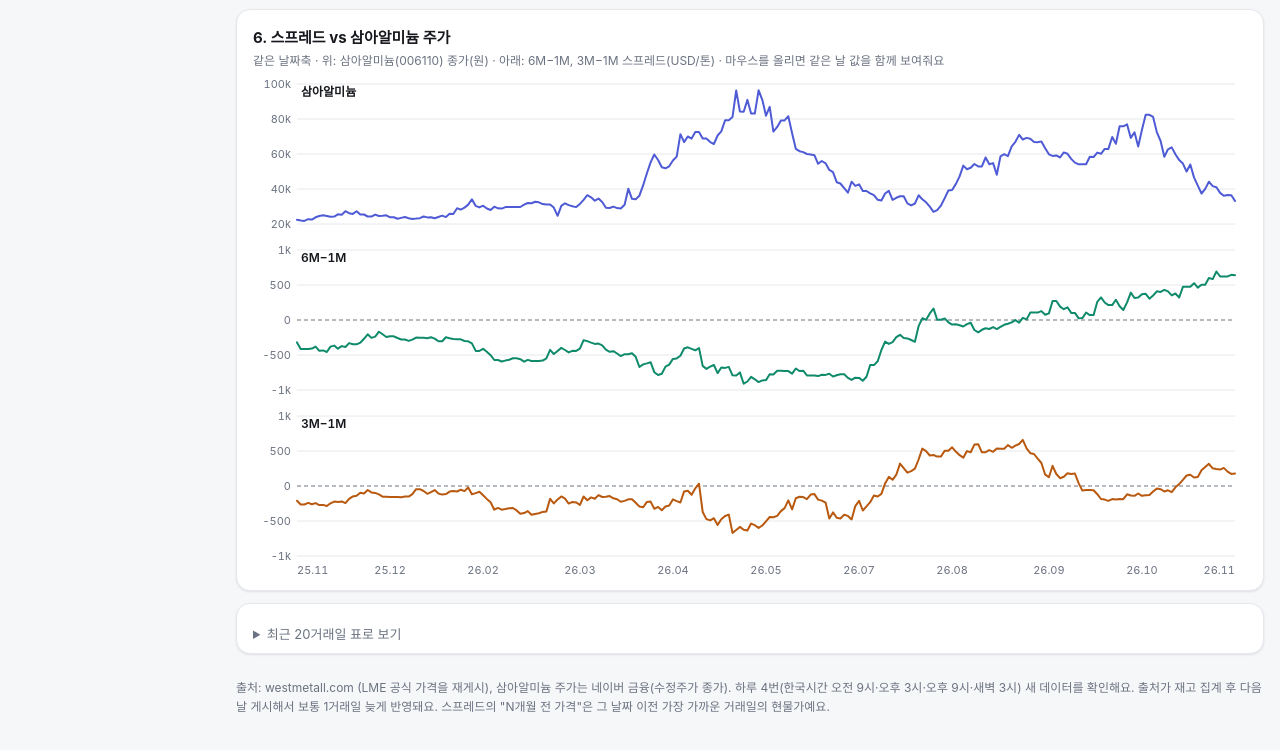
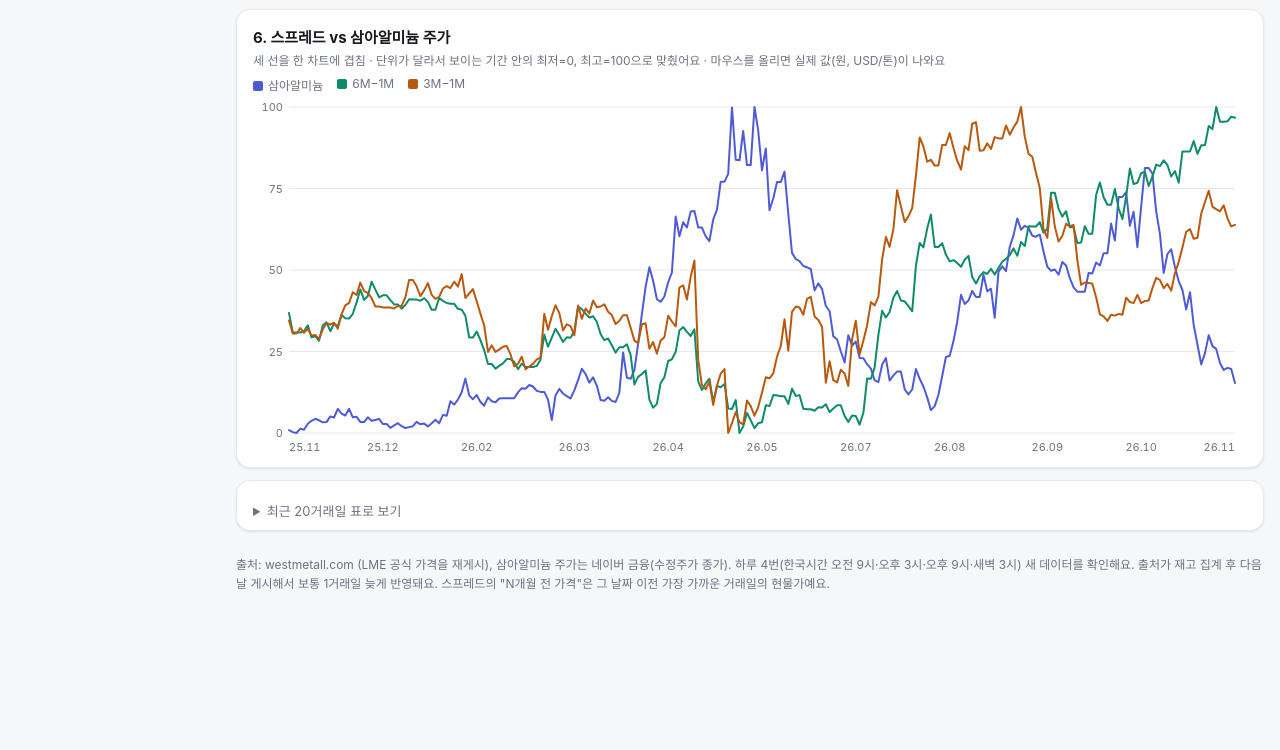
Before and after one commit to musicinsun/consensus-note, a plain HTML site: page aluminum.html in a window 1280 px wide. Shown: the part 1332-2082 px from the top of the page. After the commit the page ends 2001 px from the top, so only its background shows below. Drawn offline with Linux system fonts and the light colour scheme; a web font is replaced by a local one.

Commit message:
6번 차트를 한 차트에 겹친 선으로 변경 (기간 내 0~100 정규화)
Co-Authored-By: Claude Opus 5.5 <noreply@anthropic.com>

```diff
--- a/aluminum.html
+++ b/aluminum.html
@@ -34,6 +34,8 @@ h1{margin:0;font-size:26px;letter-spacing:-.02em}
 .chart .hd{stroke:var(--surface);stroke-width:2}
 .tip{position:absolute;top:0;pointer-events:none;background:var(--text);color:var(--surface);font-size:12px;line-height:1.5;padding:6px 9px;border-radius:8px;white-space:nowrap;font-variant-numeric:tabular-nums;z-index:2}
 .tip .sw{display:inline-block;width:8px;height:8px;border-radius:2px;margin-right:5px}
+.legend{display:flex;gap:14px;flex-wrap:wrap;font-size:12px;color:var(--muted);margin:8px 0 4px}
+.legend .sw{display:inline-block;width:10px;height:10px;border-radius:2px;margin-right:5px;vertical-align:-1px}
 details.tbl{margin-top:4px;font-size:13px;color:var(--muted)}
 details.tbl summary{cursor:pointer;width:max-content}
 details.tbl table{border-collapse:collapse;margin-top:8px;font-variant-numeric:tabular-nums;width:100%;max-width:640px}
@@ -74,7 +76,7 @@ details.tbl td{color:var(--text)}
     <section class="card"><h2>4. 스프레드: 6개월 전 − 1개월 전</h2><p>판매 기준가 − 매입 기준가 · 0 위면 시차가 유리 · USD/톤</p><div class="chart" id="c4"></div></section>
     <section class="card"><h2>5. 스프레드: 3개월 전 − 1개월 전</h2><p>USD/톤</p><div class="chart" id="c5"></div></section>
   </div>
-  <section class="card"><h2>6. 스프레드 vs 삼아알미늄 주가</h2><p>같은 날짜축 · 위: 삼아알미늄(006110) 종가(원) · 아래: 6M−1M, 3M−1M 스프레드(USD/톤) · 마우스를 올리면 같은 날 값을 함께 보여줘요</p><div class="chart" id="c6"></div></section>
+  <section class="card"><h2>6. 스프레드 vs 삼아알미늄 주가</h2><p>세 선을 한 차트에 겹침 · 단위가 달라서 보이는 기간 안의 최저=0, 최고=100으로 맞췄어요 · 마우스를 올리면 실제 값(원, USD/톤)이 나와요</p><div class="chart" id="c6"></div></section>
 
   <section class="card">
     <details class="tbl"><summary>최근 20거래일 표로 보기</summary><div id="tbl"></div></details>
@@ -191,6 +193,66 @@ details.tbl td{color:var(--text)}
     hit.addEventListener("pointermove", show); hit.addEventListener("pointerdown", show); hit.addEventListener("pointerleave", hide);
   }
 
+  // 단위가 다른 선들을 한 차트에 겹쳐 그림: 보이는 기간 안에서 각 선의 최저=0, 최고=100으로 맞춤.
+  // 그래서 선이 서로 교차해 보이고, 마우스를 올리면 실제 값(원, 달러)을 보여줌.
+  function overlay(box, data, series, H){
+    box.replaceChildren();
+    if (!data.length) { box.appendChild(el("p", null, "데이터가 없어요.")); return; }
+    const lg = el("div", "legend");
+    series.forEach(p => { const it = el("span", "lgi"); const sw = el("span", "sw"); sw.style.background = css(p.color); it.appendChild(sw); it.appendChild(document.createTextNode(p.label)); lg.appendChild(it); });
+    box.appendChild(lg);
+    const W = Math.max(box.clientWidth, 280), m = {t: 10, r: 12, b: 24, l: 36};
+    const iw = W - m.l - m.r, ih = H - m.t - m.b, n = data.length;
+    const x = i => m.l + (n === 1 ? iw / 2 : i * iw / (n - 1));
+    const y = v => m.t + ih - v / 100 * ih;
+    const s = sv("svg", {viewBox: `0 0 ${W} ${H}`, height: H, role: "img", "aria-label": series.map(p => p.label).join(", ") + " 겹친 선 그래프 (기간 내 최저 0, 최고 100)"});
+    [0, 25, 50, 75, 100].forEach(v => {
+      s.appendChild(sv("line", {class: "gl", x1: m.l, x2: W - m.r, y1: y(v), y2: y(v)}));
+      const t = sv("text", {x: m.l - 6, y: y(v) + 4, "text-anchor": "end"}); t.textContent = v; s.appendChild(t);
+    });
+    const scales = series.map(p => {
+      const vals = data.map(r => r[p.key]).filter(v => v != null);
+      const lo = Math.min(...vals), hi = Math.max(...vals), span = hi - lo || 1;
+      const norm = v => (v - lo) / span * 100;
+      let d = "", pen = false;
+      data.forEach((r, i) => { const v = r[p.key]; if (v == null) { pen = false; return; } d += (pen ? "L" : "M") + x(i).toFixed(1) + "," + y(norm(v)).toFixed(1); pen = true; });
+      s.appendChild(sv("path", {class: "ln", d, stroke: css(p.color)}));
+      return {p, norm};
+    });
+    const span = (data[n - 1].t - data[0].t) / 864e5;
+    const lab = t => span > 200 ? `${String(t.getFullYear()).slice(2)}.${String(t.getMonth() + 1).padStart(2, "0")}` : `${t.getMonth() + 1}/${t.getDate()}`;
+    const cnt = Math.max(2, Math.floor(iw / 80));
+    for (let k = 0; k < cnt; k++) {
+      const i = Math.round(k * (n - 1) / (cnt - 1));
+      const t = sv("text", {x: x(i), y: H - 6, "text-anchor": k === 0 ? "start" : k === cnt - 1 ? "end" : "middle"}); t.textContent = lab(data[i].t); s.appendChild(t);
+    }
+    const cross = sv("line", {class: "cross", y1: m.t, y2: m.t + ih, visibility: "hidden"}); s.appendChild(cross);
+    const dots = scales.map(sc => { const c = sv("circle", {class: "hd", r: 5, fill: css(sc.p.color), visibility: "hidden"}); s.appendChild(c); return c; });
+    const hit = sv("rect", {x: m.l, y: 0, width: iw, height: H, fill: "transparent"}); s.appendChild(hit);
+    box.appendChild(s);
+    const tip = el("div", "tip"); tip.hidden = true; box.appendChild(tip);
+    function show(e){
+      const rc = s.getBoundingClientRect(), px = (e.clientX - rc.left) * W / rc.width;
+      const i = Math.max(0, Math.min(n - 1, Math.round((px - m.l) / (iw / Math.max(1, n - 1)))));
+      const r = data[i];
+      cross.setAttribute("x1", x(i)); cross.setAttribute("x2", x(i)); cross.setAttribute("visibility", "visible");
+      tip.replaceChildren(el("div", null, r.d));
+      scales.forEach((sc, k) => {
+        const v = r[sc.p.key];
+        if (v == null) dots[k].setAttribute("visibility", "hidden");
+        else { dots[k].setAttribute("cx", x(i)); dots[k].setAttribute("cy", y(sc.norm(v))); dots[k].setAttribute("visibility", "visible"); }
+        const line = el("div"); const sw = el("span", "sw"); sw.style.background = css(sc.p.color);
+        line.appendChild(sw); line.appendChild(document.createTextNode(`${sc.p.label} ${sc.p.fmt(v)}`)); tip.appendChild(line);
+      });
+      tip.hidden = false;
+      const tx = x(i) * rc.width / W, tw = tip.offsetWidth;
+      tip.style.left = Math.min(Math.max(0, tx - tw / 2), rc.width - tw) + "px";
+      tip.style.top = (lg.offsetHeight - 8) + "px"; tip.style.transform = "translateY(-100%)";
+    }
+    const hide = () => { cross.setAttribute("visibility", "hidden"); dots.forEach(d => d.setAttribute("visibility", "hidden")); tip.hidden = true; };
+    hit.addEventListener("pointermove", show); hit.addEventListener("pointerdown", show); hit.addEventListener("pointerleave", hide);
+  }
+
   const P_PRICE = {key: "cash", color: "--s-price", label: "현물가", fmt: v => "$" + fmt0(v)};
   const P_STOCK = {key: "stock", color: "--s-stock", label: "재고", fmt: v => fmt0(v) + "t"};
   const P_S61 = {key: "s61", color: "--s-spread", label: "6M−1M", zero: true, fmt: v => "$" + fmtS(v)};
@@ -228,7 +290,7 @@ details.tbl td{color:var(--text)}
     chart(document.getElementById("c3"), data, [P_PRICE, P_STOCK], 150);
     chart(document.getElementById("c4"), data, [P_S61], 200);
     chart(document.getElementById("c5"), data, [P_S31], 200);
-    chart(document.getElementById("c6"), data, [P_PX, P_S61, P_S31], 140);
+    overlay(document.getElementById("c6"), data, [P_PX, P_S61, P_S31], 360);
   }
   document.querySelectorAll(".ranges button").forEach(b => b.addEventListener("click", () => {
     months = +b.dataset.m;
```
